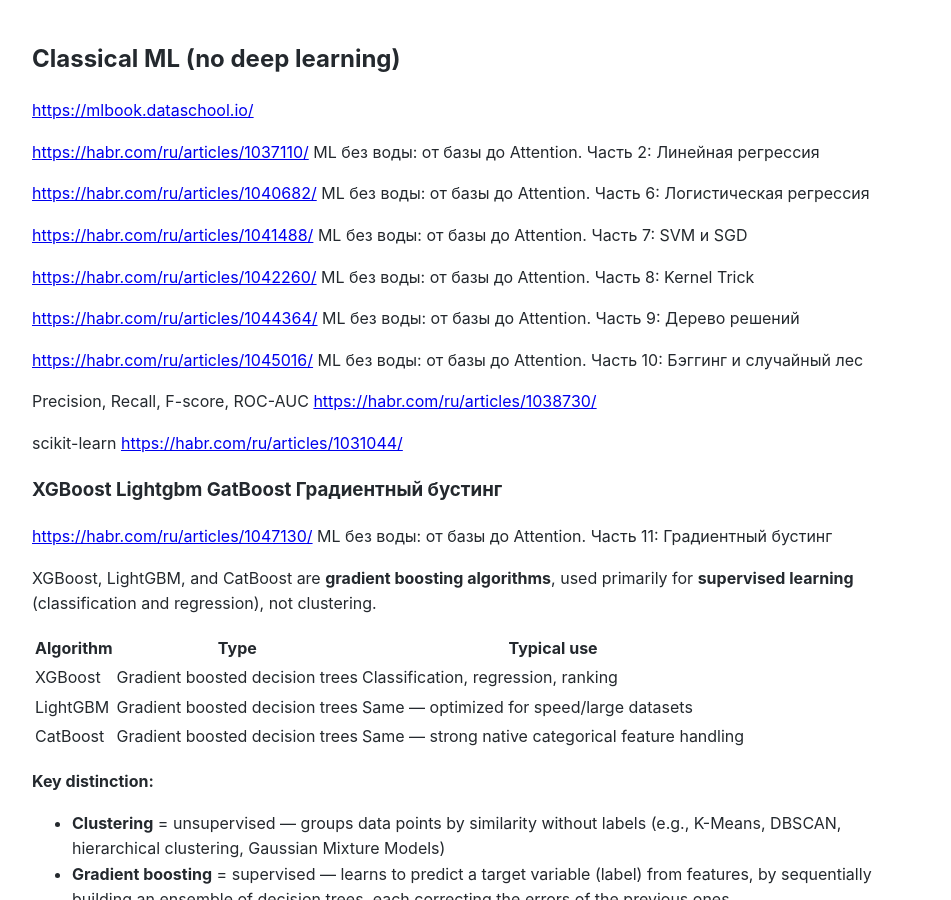
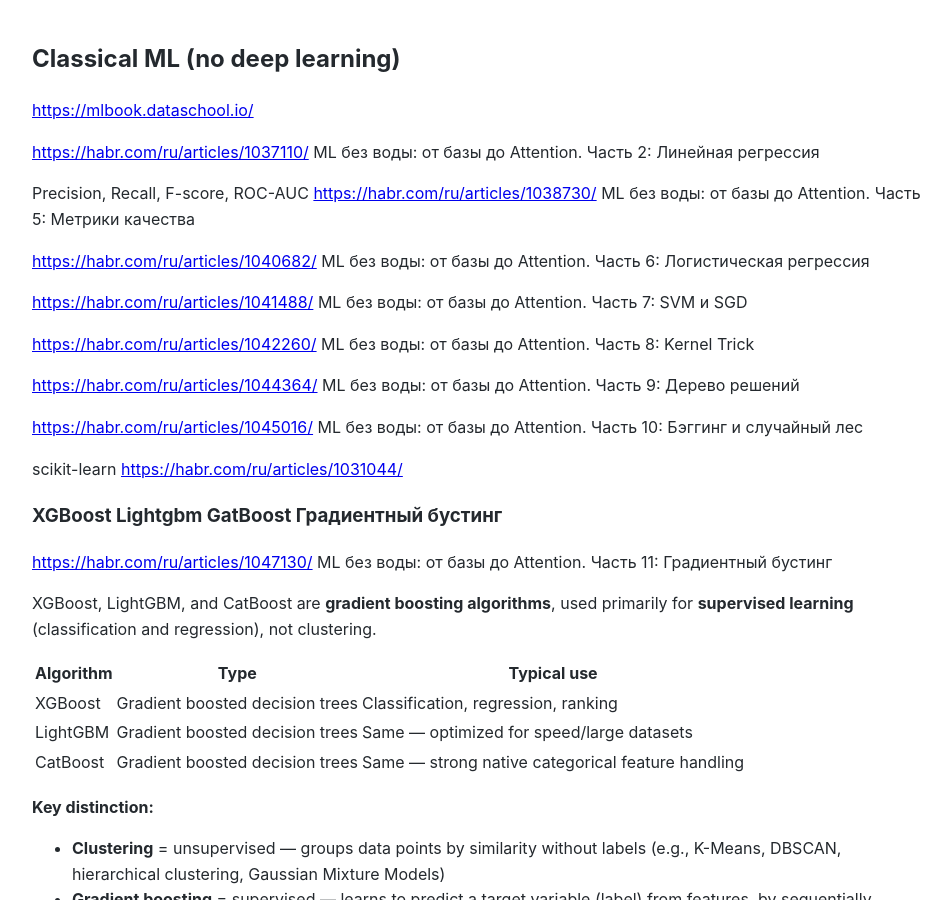
Before and after one commit to Michael-Lubinsky/michael-lubinsky.github.com, a Jekyll site: the page built from ml/classical_ml.md, in a window 1280 px wide and 900 px high. Shown: the whole window, without its empty margins (158-1109 px from the left). Built offline with Jekyll 4.4.1, drawn with Linux system fonts in a browser that asks for light colours; our own code applies the rules of GitHub Pages for plain Markdown files.

Commit message:
Update classical_ml.md

```diff
--- a/ml/classical_ml.md
+++ b/ml/classical_ml.md
@@ -3,6 +3,9 @@
 <https://mlbook.dataschool.io/>
 
 <https://habr.com/ru/articles/1037110/> ML без воды: от базы до Attention. Часть 2: Линейная регрессия
+
+Precision, Recall, F-score, ROC-AUC
+<https://habr.com/ru/articles/1038730/> ML без воды: от базы до Attention. Часть 5: Метрики качества
 
 <https://habr.com/ru/articles/1040682/> ML без воды: от базы до Attention. Часть 6: Логистическая регрессия
 
@@ -14,8 +17,7 @@
 
 <https://habr.com/ru/articles/1045016/>  ML без воды: от базы до Attention. Часть 10: Бэггинг и случайный лес
 
-Precision, Recall, F-score, ROC-AUC
-<https://habr.com/ru/articles/1038730/>
+
 
 scikit-learn
 <https://habr.com/ru/articles/1031044/>
```
